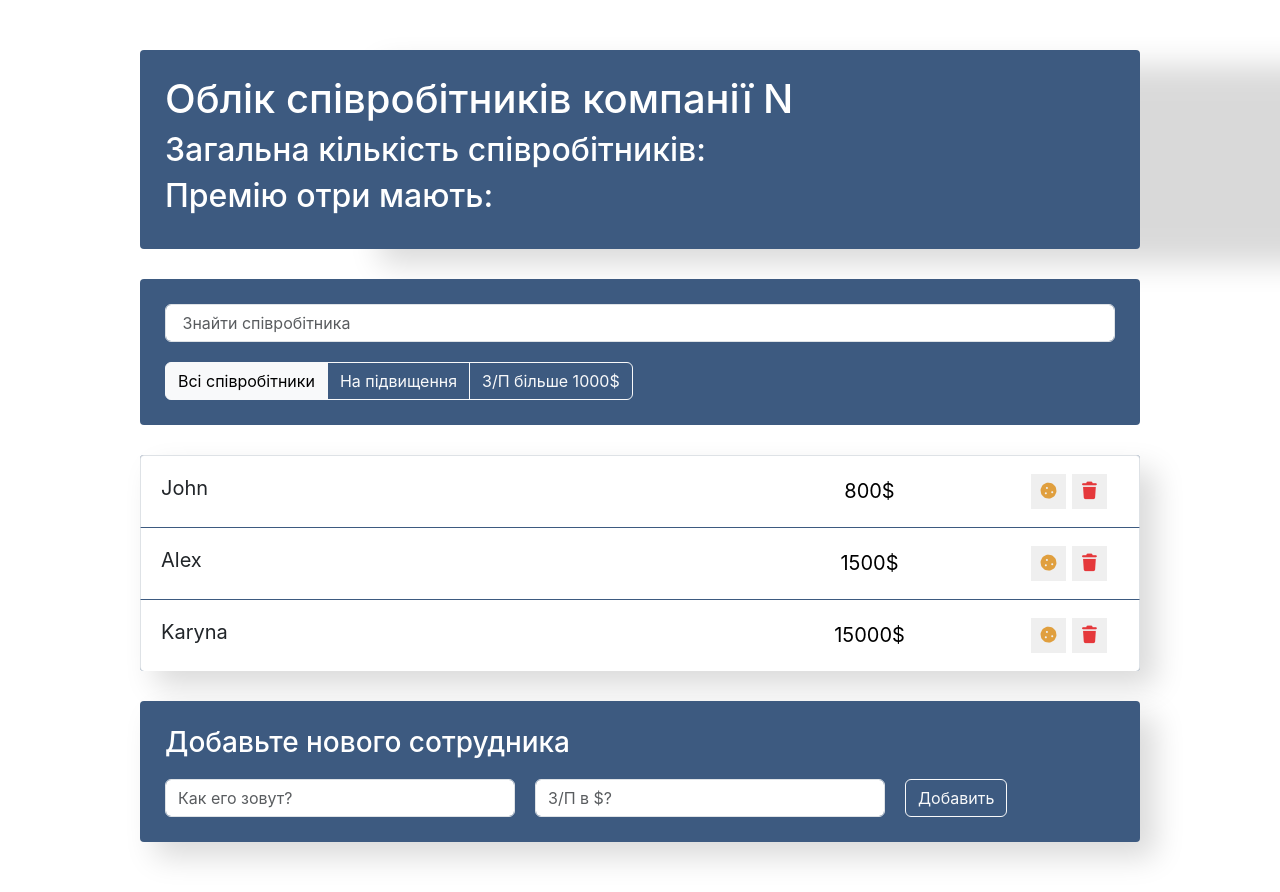
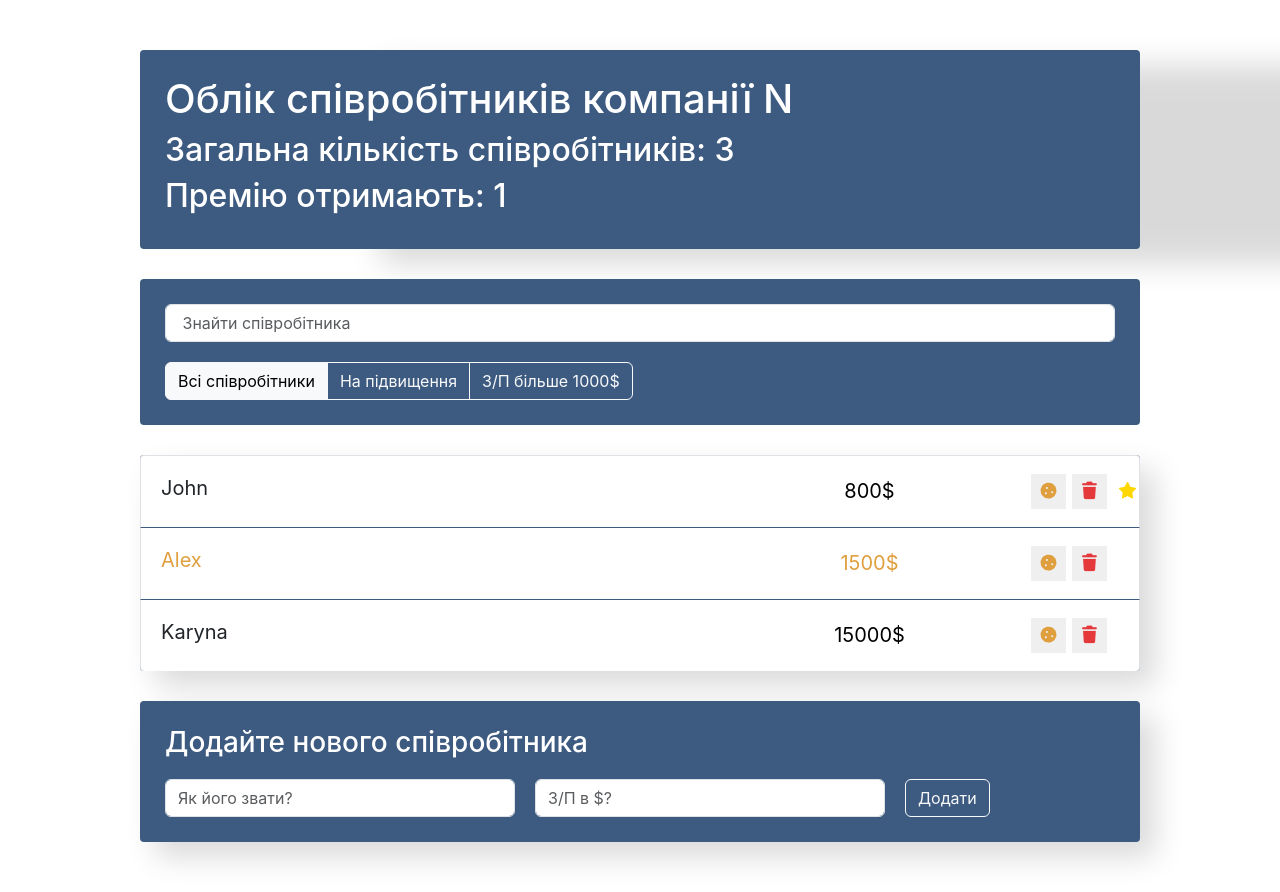
Before and after one commit to Karina0895/udemy_React_employees_project, a React (Create React App) app: page / in a window 1280 px wide. Built offline with nearby package versions, Linux system fonts and the light colour scheme.

Commit message:
Adding a new functionality through state rasing

```diff
--- a/src/components/app-info/app-info.js
+++ b/src/components/app-info/app-info.js
@@ -1,11 +1,11 @@
 import './app-info.css';
 
-const AppInfo = () => {
+const AppInfo = ({employees, increased}) => {
     return (
         <div className="app-info">
             <h1>Облік співробітників компанії N</h1>
-            <h2>Загальна кількість співробітників: </h2>
-            <h2>Премію отри мають: </h2>
+            <h2>Загальна кількість співробітників: {employees}</h2>
+            <h2>Премію отримають: {increased}</h2>
         </div>
     )
 }
--- a/src/components/app/app.js
+++ b/src/components/app/app.js
@@ -13,9 +13,9 @@ class App extends Component {
     super(props);
     this.state = {
       data: [
-        {name: "John", salary: 800, increase: true, id: 1},
-        {name: "Alex", salary: 1500, increase: false, id: 2},
-        {name: "Karyna", salary: 15000, increase: true, id: 3}
+        {name: "John", salary: 800, increase: false, rise: true, id: 1},
+        {name: "Alex", salary: 1500, increase: true, rise: false, id: 2},
+        {name: "Karyna", salary: 15000, increase: false, rise: false, id: 3}
       ]
     }
     this.maxId = 4;
@@ -35,6 +35,7 @@ class App extends Component {
       name,
       salary,
       increase: false,
+      rise: false,
       id: this.maxId++
     }
     this.setState(({data}) => {
@@ -45,10 +46,68 @@ class App extends Component {
     });
   }
 
+  onToggleIncrease = (id) => {
+
+    //Перший варіант: Робочий, але об'ємний код
+
+    // this.setState(({data}) => {
+
+    //   const index = data.findIndex(elem => elem.id === id);
+    //   const old = data[index];
+    //   const newItem = {...old, increase: !old.increase};
+    //   const newArr = [...data.slice(0, index), newItem, ...data.slice(index + 1)];
+
+    //   return {
+    //     data: newArr
+    //   }
+
+    // })
+
+    //Другий варіант: створюємо копію масива даних завяки map
+
+    // this.setState(({data}) => ({
+    //   data: data.map(item => {
+    //     if (item.id === id) {
+    //       return {...item, increase: !item.increase}
+    //     }
+    //     return item;
+    //   })
+    // }))
+  }
+
+  //Також використовуємо другий варіант: створюємо копію масива даних завяки map
+
+  // onToggleRise = (id) => {
+  //   this.setState(({data}) => ({
+  //     data: data.map(item => {
+  //       if (item.id === id) {
+  //         return {...item,  rise: !item.rise}
+  //       }
+  //       return item;
+  //     })
+  //   }))
+  // }
+
+
+  //Використовуємо другий варіант: створюємо копію масива даних завяки map для різних props
+
+  onToggleProp = (id, prop) => {
+    this.setState(({data}) => ({
+      data: data.map(item => {
+        if (item.id === id) {
+          return {...item,  [prop]: !item[prop]}
+        }
+        return item;
+      })
+    }))
+  }
+
   render () {
+    const employees = this.state.data.length;
+    const increased = this.state.data.filter(item => item.increase).length;
     return (
       <div className="app">
-          <AppInfo/>
+          <AppInfo employees={employees} increased={increased}/>
 
           <div className="search-panel">
               <SearchPanel/>
@@ -57,7 +116,9 @@ class App extends Component {
 
           <EmployeesList
             data={this.state.data}
-            onDelete={this.deleteItem}/>
+            onDelete={this.deleteItem}
+            onToggleProp={this.onToggleProp}
+           />
           <EmployeesAddForm onAdd={this.addItem}/>
       </div>
     );
--- a/src/components/employees-add-form/employees-add-form.js
+++ b/src/components/employees-add-form/employees-add-form.js
@@ -30,13 +30,13 @@ class EmployeesAddForm extends Component {
         const {name, salary} = this.state;
         return (
             <div className="app-add-form">
-                <h3>Добавьте нового сотрудника</h3>
+                <h3>Додайте нового співробітника</h3>
                 <form
                     className="add-form d-flex"
                     onSubmit = {this.onSubmit}>
                     <input type="text"
                         className="form-control new-post-label"
-                        placeholder="Как его зовут?"
+                        placeholder="Як його звати?"
                         name="name"
                         value={name}
                         onChange={this.onValueChange}/>
@@ -48,7 +48,7 @@ class EmployeesAddForm extends Component {
                         onChange={this.onValueChange}/>
 
                     <button type="submit"
-                            className="btn btn-outline-light">Добавить</button>
+                            className="btn btn-outline-light">Додати</button>
                 </form>
             </div>
         )
--- a/src/components/employees-list-item/employees-list-item.js
+++ b/src/components/employees-list-item/employees-list-item.js
@@ -1,47 +1,26 @@
-import {Component} from 'react';
-
 import './employees-list-item.css'
 
-class EmployersListItem extends Component{
-    constructor(props) {
-        super(props);
-        this.state = {
-            increase: false,
-            liked: false
-        }
-    }
+const EmployersListItem = (props) => {
 
-    onIncrease = () => {
-        this.setState(({increase}) => ({
-            increase: !increase //такий синтаксис деструктуризації + () замість state.increase та return
-        }))
-    }
+    const {name, salary, onDelete, onToggleProp, increase, rise} = props;
 
-    onLike = () => {
-        this.setState(({liked}) => ({
-            liked: !liked
-        }))
-    }
-
-    render(){
-        const {name, salary, onDelete} = this.props;
-        const {increase, liked} = this.state;
         let classNames = 'list-group-item d-flex justify-content-between';
             if(increase) {
                 classNames += ' increase';
             }
-            if(liked) {
+            if(rise) {
                 classNames += ' like';
             }
 
         return (
             <li className={classNames}>
-                    <span className="list-group-item-label" onClick={this.onLike}>{name}</span>
+                <span className="list-group-item-label" onClick={onToggleProp} data-toggle="rise">{name}</span>
                 <input type="text" className="list-group-item-input" defaultValue={salary + '$'}/>
                 <div className='d-flex justify-content-center align-items-center'>
                     <button type="button"
                         className="btn-cookie btn-sm"
-                            onClick={this.onIncrease}>
+                        onClick={onToggleProp}
+                        data-toggle="increase">
                         <i className="fas fa-cookie"></i>
                     </button>
 
@@ -56,6 +35,4 @@ class EmployersListItem extends Component{
     )
 }
 
-}
-
 export default EmployersListItem;
--- a/src/components/employees-list/employees-list.js
+++ b/src/components/employees-list/employees-list.js
@@ -1,7 +1,7 @@
 import EmployersListItem from "../employees-list-item/employees-list-item"
 import './employees-list.css'
 
-const EmployeesList = ({data, onDelete}) => {
+const EmployeesList = ({data, onDelete, onToggleProp}) => {
 
     const elements = data.map(item => {
         const {id, ...itemProps} = item;
@@ -9,7 +9,8 @@ const EmployeesList = ({data, onDelete}) => {
            <EmployersListItem
             key = {id}
             {...itemProps}
-            onDelete={() => onDelete(id)}/>
+            onDelete={() => onDelete(id)}
+            onToggleProp={(e) => onToggleProp(id, e.currentTarget.getAttribute("data-toggle"))}/>
         )
     });
 
```
Lines whose indentation alone changed are shown as unchanged.
